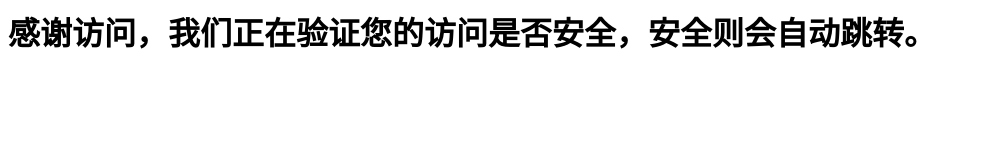
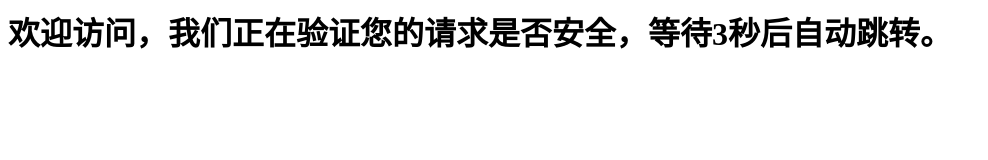
Before and after one commit to lammy2021/lammy2021.github.io, a plain HTML site: page index.html in a window 1280 px wide. Shown: the whole page, without its empty margins (0-988 px from the left). Drawn offline with Linux system fonts and the light colour scheme.

Commit message:
Update index.html

```diff
--- a/index.html
+++ b/index.html
@@ -1,6 +1,6 @@
 <head>
     <title>正在跳转，请稍候</title>
-    <h1>感谢访问，我们正在验证您的访问是否安全，安全则会自动跳转。</h1>
+    <h1>欢迎访问，我们正在验证您的请求是否安全，等待3秒后自动跳转。</h1>
     <meta http-equiv="refresh" content="3;url=http://www.lammy.byethost33.com">
 
 </head>
```
